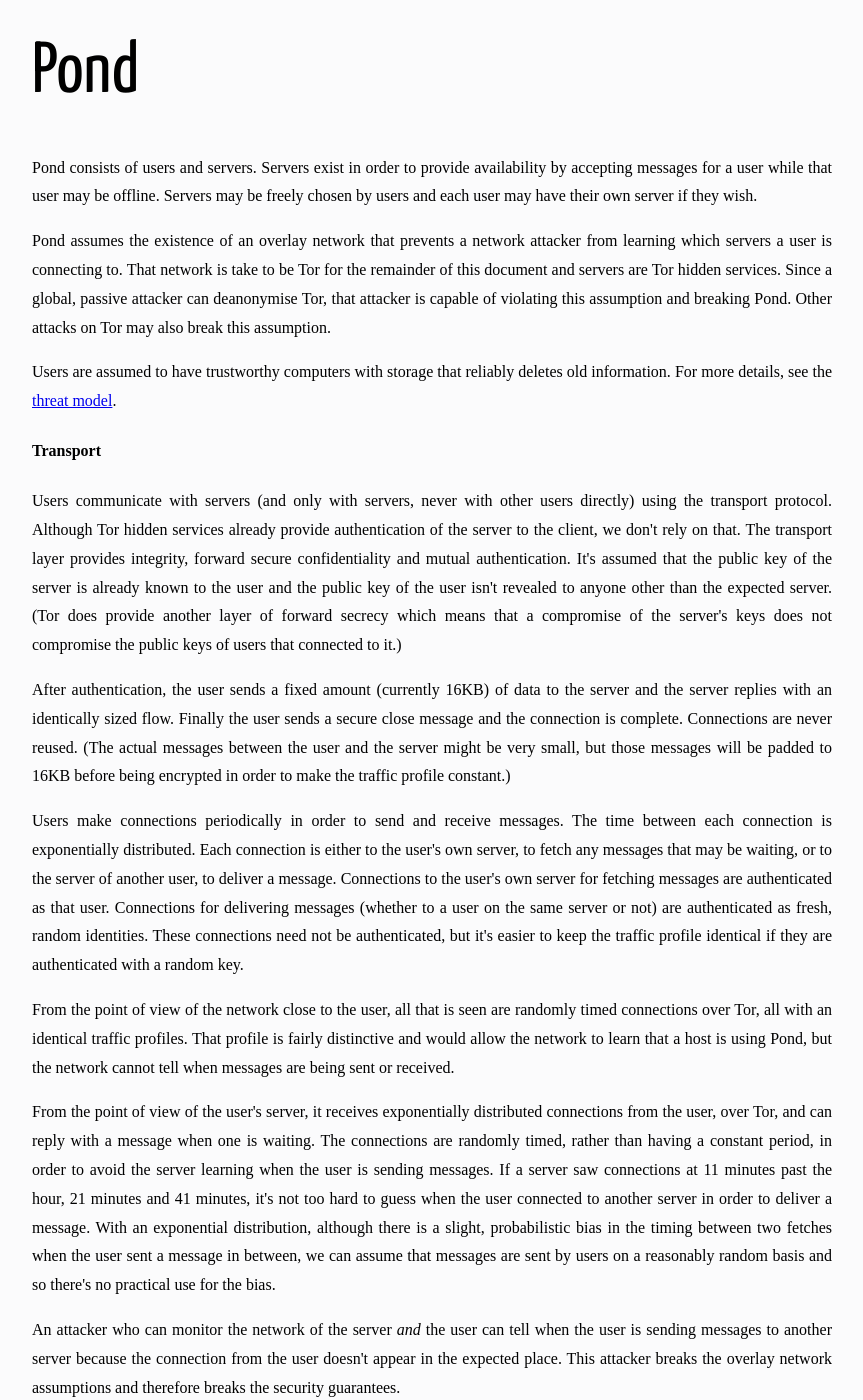
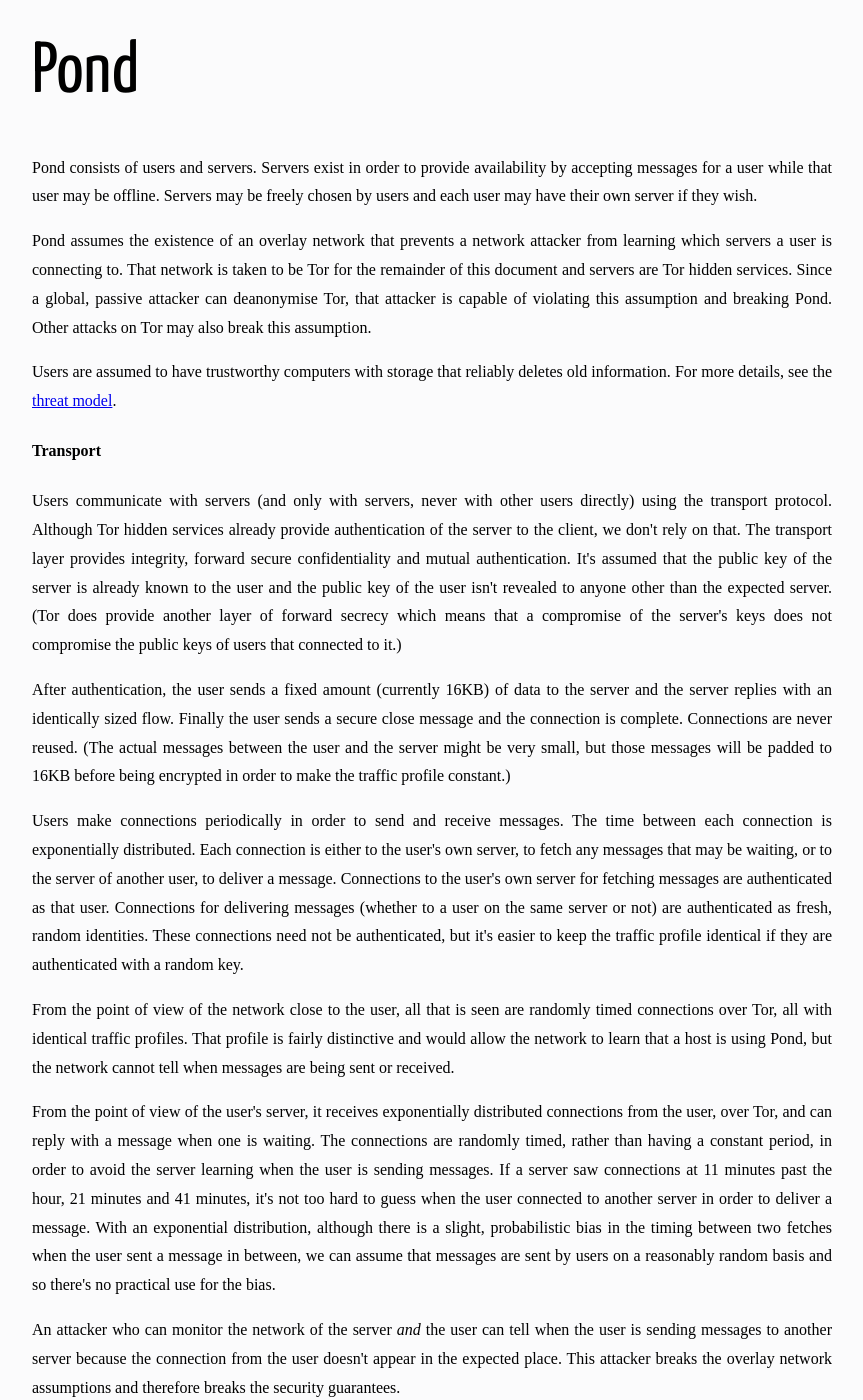
Before and after one commit to agl/pond, a Jekyll site: the page built from doc/tech.html, in a window 1280 px wide and 1400 px high. Shown: the whole window, without its empty margins (208-1071 px from the left). Built offline with Jekyll 4.4.1, drawn with Linux system fonts in a browser that asks for light colours; some web fonts are replaced.

Commit message:
Two minor spelling fixes.

```diff
--- a/doc/tech.html
+++ b/doc/tech.html
@@ -5,7 +5,7 @@ title: Technical
 
 <p>Pond consists of users and servers. Servers exist in order to provide availability by accepting messages for a user while that user may be offline. Servers may be freely chosen by users and each user may have their own server if they wish.</p>
 
-<p>Pond assumes the existence of an overlay network that prevents a network attacker from learning which servers a user is connecting to. That network is take to be Tor for the remainder of this document and servers are Tor hidden services. Since a global, passive attacker can deanonymise Tor, that attacker is capable of violating this assumption and breaking Pond. Other attacks on Tor may also break this assumption.</p>
+<p>Pond assumes the existence of an overlay network that prevents a network attacker from learning which servers a user is connecting to. That network is taken to be Tor for the remainder of this document and servers are Tor hidden services. Since a global, passive attacker can deanonymise Tor, that attacker is capable of violating this assumption and breaking Pond. Other attacks on Tor may also break this assumption.</p>
 
 <p>Users are assumed to have trustworthy computers with storage that reliably deletes old information. For more details, see the <a href="threat.html">threat model</a>.</p>
 
@@ -17,7 +17,7 @@ title: Technical
 
 <p>Users make connections periodically in order to send and receive messages. The time between each connection is exponentially distributed. Each connection is either to the user's own server, to fetch any messages that may be waiting, or to the server of another user, to deliver a message. Connections to the user's own server for fetching messages are authenticated as that user. Connections for delivering messages (whether to a user on the same server or not) are authenticated as fresh, random identities. These connections need not be authenticated, but it's easier to keep the traffic profile identical if they are authenticated with a random key.</p>
 
-<p>From the point of view of the network close to the user, all that is seen are randomly timed connections over Tor, all with an identical traffic profiles. That profile is fairly distinctive and would allow the network to learn that a host is using Pond, but the network cannot tell when messages are being sent or received.</p>
+<p>From the point of view of the network close to the user, all that is seen are randomly timed connections over Tor, all with identical traffic profiles. That profile is fairly distinctive and would allow the network to learn that a host is using Pond, but the network cannot tell when messages are being sent or received.</p>
 
 <p>From the point of view of the user's server, it receives exponentially distributed connections from the user, over Tor, and can reply with a message when one is waiting. The connections are randomly timed, rather than having a constant period, in order to avoid the server learning when the user is sending messages. If a server saw connections at 11 minutes past the hour, 21 minutes and 41 minutes, it's not too hard to guess when the user connected to another server in order to deliver a message. With an exponential distribution, although there is a slight, probabilistic bias in the timing between two fetches when the user sent a message in between, we can assume that messages are sent by users on a reasonably random basis and so there's no practical use for the bias.</p>
 
```
